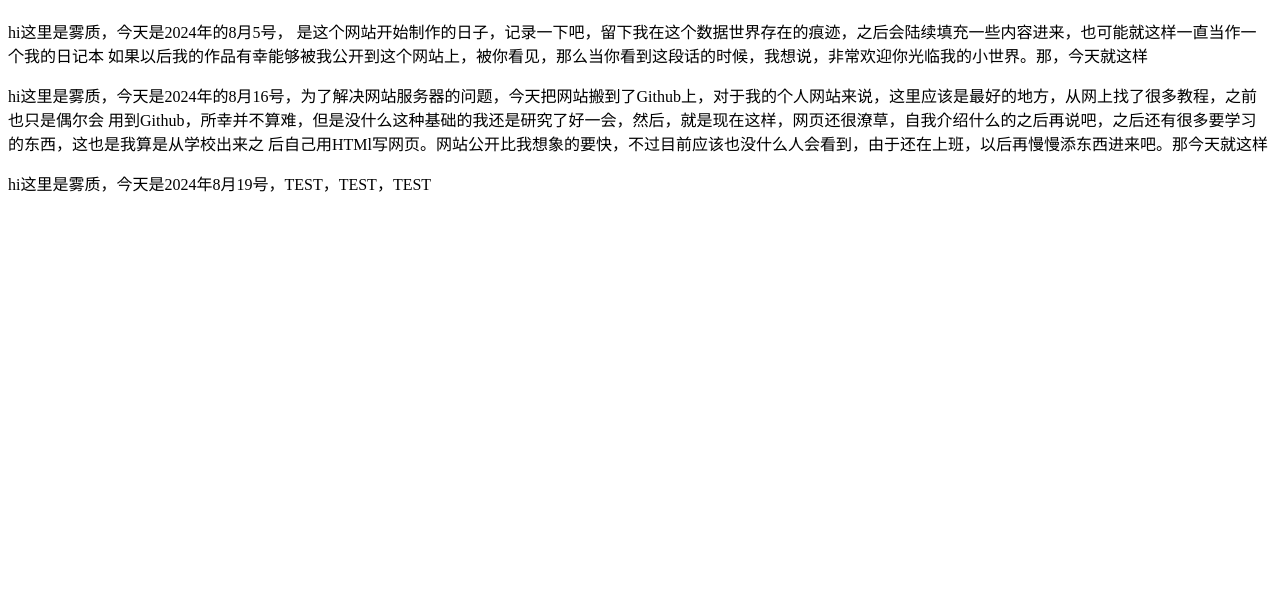
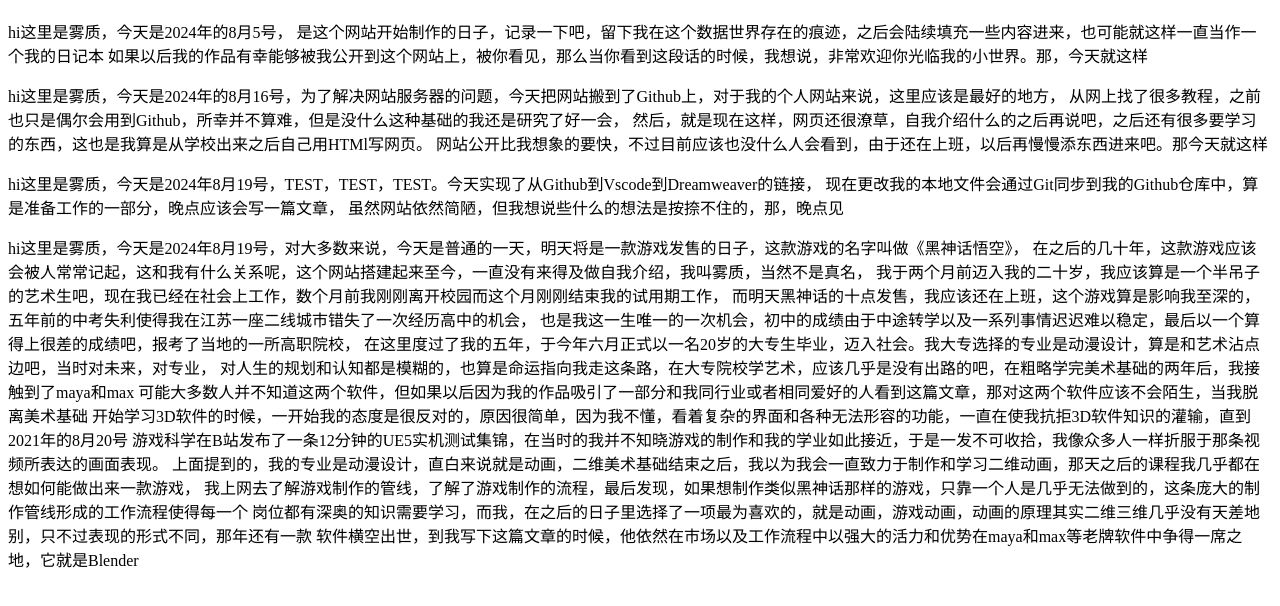
Before and after one commit to Wuzhixy/WuzhiXY.github.io, a plain HTML site: page index.html in a window 1280 px wide. Shown: the part 70-676 px from the top of the page. Drawn offline with Linux system fonts and the light colour scheme.

Commit message:
2024.8.19

```diff
--- a/index.html
+++ b/index.html
@@ -10,13 +10,34 @@
     <p>
       hi这里是雾质，今天是2024年的8月5号，
       是这个网站开始制作的日子，记录一下吧，留下我在这个数据世界存在的痕迹，之后会陆续填充一些内容进来，也可能就这样一直当作一个我的日记本
-      如果以后我的作品有幸能够被我公开到这个网站上，被你看见，那么当你看到这段话的时候，我想说，非常欢迎你光临我的小世界。那，今天就这样&nbsp;
+      如果以后我的作品有幸能够被我公开到这个网站上，被你看见，那么当你看到这段话的时候，我想说，非常欢迎你光临我的小世界。那，今天就这样
     </p>
     <p>
-      hi这里是雾质，今天是2024年的8月16号，为了解决网站服务器的问题，今天把网站搬到了Github上，对于我的个人网站来说，这里应该是最好的地方，从网上找了很多教程，之前也只是偶尔会
-      用到Github，所幸并不算难，但是没什么这种基础的我还是研究了好一会，然后，就是现在这样，网页还很潦草，自我介绍什么的之后再说吧，之后还有很多要学习的东西，这也是我算是从学校出来之
-      后自己用HTMl写网页。网站公开比我想象的要快，不过目前应该也没什么人会看到，由于还在上班，以后再慢慢添东西进来吧。那今天就这样
+      hi这里是雾质，今天是2024年的8月16号，为了解决网站服务器的问题，今天把网站搬到了Github上，对于我的个人网站来说，这里应该是最好的地方，
+      从网上找了很多教程，之前也只是偶尔会用到Github，所幸并不算难，但是没什么这种基础的我还是研究了好一会，
+      然后，就是现在这样，网页还很潦草，自我介绍什么的之后再说吧，之后还有很多要学习的东西，这也是我算是从学校出来之后自己用HTMl写网页。
+      网站公开比我想象的要快，不过目前应该也没什么人会看到，由于还在上班，以后再慢慢添东西进来吧。那今天就这样
     </p>
-    <p>hi这里是雾质，今天是2024年8月19号，TEST，TEST，TEST</p>
+    <p>
+      hi这里是雾质，今天是2024年8月19号，TEST，TEST，TEST。今天实现了从Github到Vscode到Dreamweaver的链接，
+      现在更改我的本地文件会通过Git同步到我的Github仓库中，算是准备工作的一部分，晚点应该会写一篇文章，
+      虽然网站依然简陋，但我想说些什么的想法是按捺不住的，那，晚点见
+    </p>
+    <p>
+      hi这里是雾质，今天是2024年8月19号，对大多数来说，今天是普通的一天，明天将是一款游戏发售的日子，这款游戏的名字叫做《黑神话悟空》，
+      在之后的几十年，这款游戏应该会被人常常记起，这和我有什么关系呢，这个网站搭建起来至今，一直没有来得及做自我介绍，我叫雾质，当然不是真名，
+      我于两个月前迈入我的二十岁，我应该算是一个半吊子的艺术生吧，现在我已经在社会上工作，数个月前我刚刚离开校园而这个月刚刚结束我的试用期工作，
+      而明天黑神话的十点发售，我应该还在上班，这个游戏算是影响我至深的，五年前的中考失利使得我在江苏一座二线城市错失了一次经历高中的机会，
+      也是我这一生唯一的一次机会，初中的成绩由于中途转学以及一系列事情迟迟难以稳定，最后以一个算得上很差的成绩吧，报考了当地的一所高职院校，
+      在这里度过了我的五年，于今年六月正式以一名20岁的大专生毕业，迈入社会。我大专选择的专业是动漫设计，算是和艺术沾点边吧，当时对未来，对专业，
+      对人生的规划和认知都是模糊的，也算是命运指向我走这条路，在大专院校学艺术，应该几乎是没有出路的吧，在粗略学完美术基础的两年后，我接触到了maya和max
+      可能大多数人并不知道这两个软件，但如果以后因为我的作品吸引了一部分和我同行业或者相同爱好的人看到这篇文章，那对这两个软件应该不会陌生，当我脱离美术基础
+      开始学习3D软件的时候，一开始我的态度是很反对的，原因很简单，因为我不懂，看着复杂的界面和各种无法形容的功能，一直在使我抗拒3D软件知识的灌输，直到2021年的8月20号
+      游戏科学在B站发布了一条12分钟的UE5实机测试集锦，在当时的我并不知晓游戏的制作和我的学业如此接近，于是一发不可收拾，我像众多人一样折服于那条视频所表达的画面表现。
+      上面提到的，我的专业是动漫设计，直白来说就是动画，二维美术基础结束之后，我以为我会一直致力于制作和学习二维动画，那天之后的课程我几乎都在想如何能做出来一款游戏，
+      我上网去了解游戏制作的管线，了解了游戏制作的流程，最后发现，如果想制作类似黑神话那样的游戏，只靠一个人是几乎无法做到的，这条庞大的制作管线形成的工作流程使得每一个
+      岗位都有深奥的知识需要学习，而我，在之后的日子里选择了一项最为喜欢的，就是动画，游戏动画，动画的原理其实二维三维几乎没有天差地别，只不过表现的形式不同，那年还有一款
+      软件横空出世，到我写下这篇文章的时候，他依然在市场以及工作流程中以强大的活力和优势在maya和max等老牌软件中争得一席之地，它就是Blender
+    </p>
   </body>
 </html>
```
